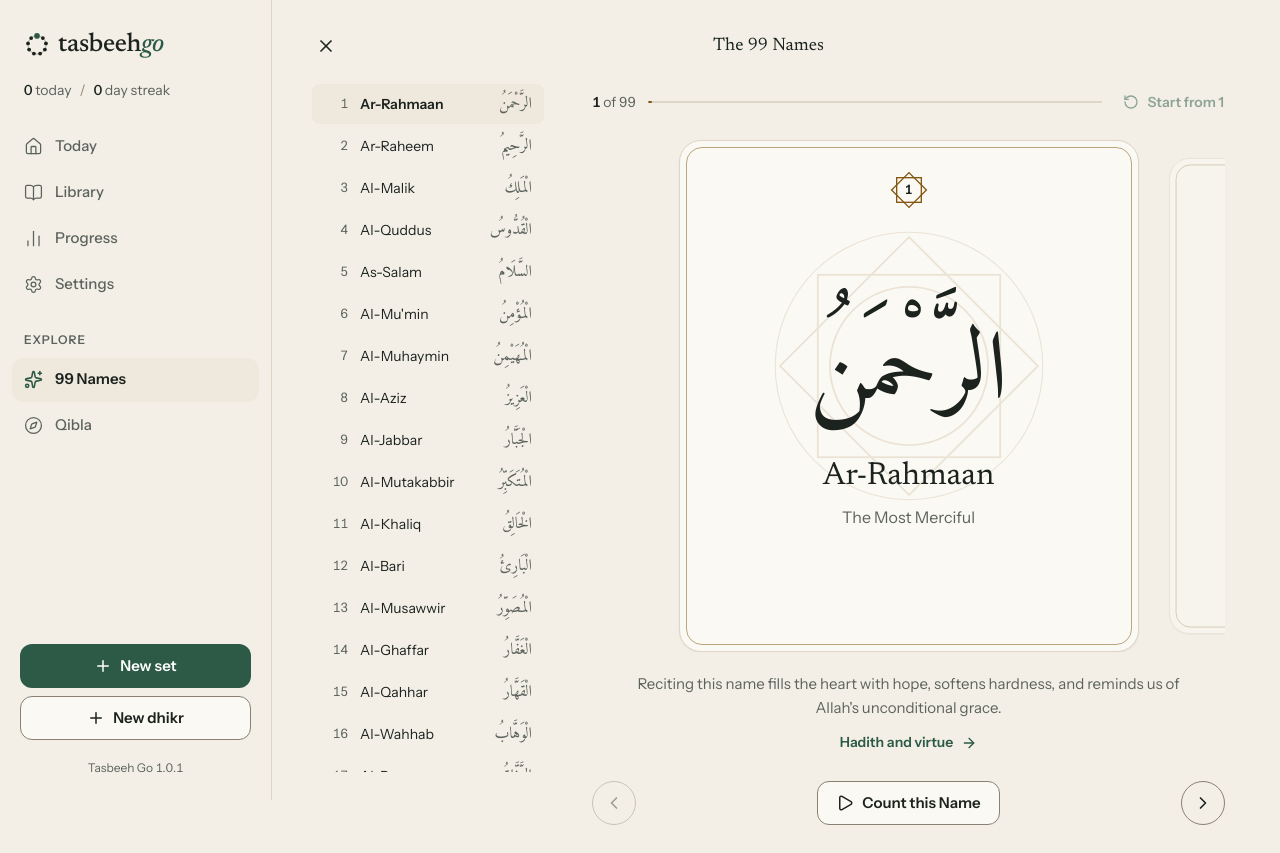
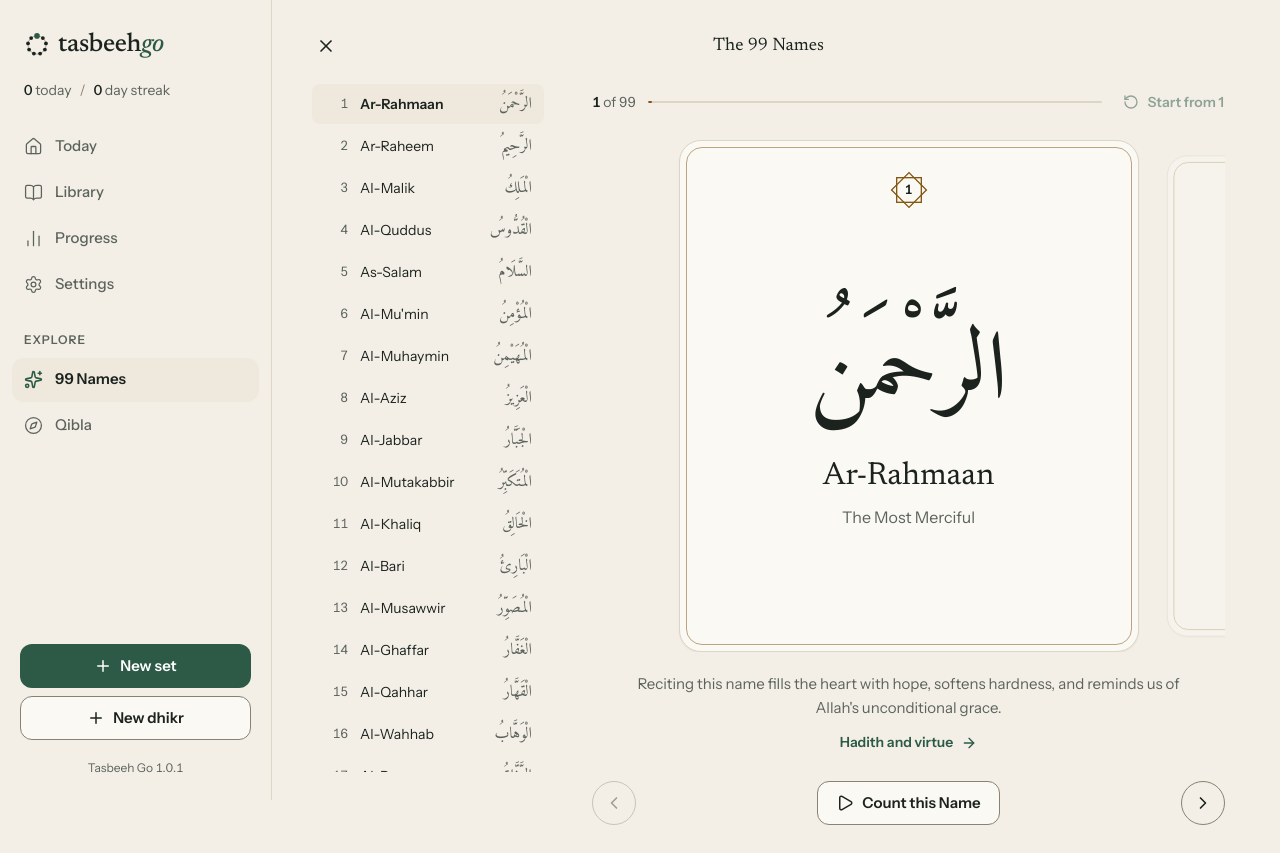
Before and after one commit to arsallanShahab/tasbeeh-counter, a React (Vite) app: page /names in a window 1280 px wide. Built offline with nearby package versions, Linux system fonts and the light colour scheme; a web font is replaced by a local one.

Commit message:
feat: remove StarRosette component from Ornament and update its usage in NamesView and HomeView

```diff
--- a/src/components/common/Ornament.jsx
+++ b/src/components/common/Ornament.jsx
@@ -1,15 +1,3 @@
-// Eight-pointed star (khatam): two squares at 45 degrees with inner rings.
-export const StarRosette = ({ className = "" }) => (
-  <svg viewBox="0 0 100 100" className={className} aria-hidden="true" focusable="false">
-    <g fill="none" stroke="currentColor" strokeWidth="0.6">
-      <rect x="20" y="20" width="60" height="60" />
-      <rect x="20" y="20" width="60" height="60" transform="rotate(45 50 50)" />
-      <circle cx="50" cy="50" r="26" />
-      <circle cx="50" cy="50" r="44" strokeWidth="0.35" />
-    </g>
-  </svg>
-);
-
 // Small star medallion holding a number, as on a manuscript verse marker.
 export const StarNumber = ({ n, className = "" }) => (
   <span className={`relative inline-flex h-11 w-11 items-center justify-center text-gold ${className}`}>
--- a/src/components/counter/NamesView.jsx
+++ b/src/components/counter/NamesView.jsx
@@ -1,5 +1,4 @@
 import { useEffect, useLayoutEffect, useRef, useState } from "react";
-import { flushSync } from "react-dom";
 import { motion, useMotionValue, useTransform, animate } from "motion/react";
 import { useDrag } from "@use-gesture/react";
 import { Navigate } from "react-router-dom";
@@ -10,16 +9,23 @@ import { SEED_NAMES_OF_ALLAH } from "../../constants/asmaUlHusna";
 import { Button, IconButton } from "../common/Button";
 import { Seg } from "../common/Seg";
 import { Sheet } from "../common/Modal";
-import { StarRosette, StarNumber } from "../common/Ornament";
+import { StarNumber } from "../common/Ornament";
 
 const LAST = SEED_NAMES_OF_ALLAH.length - 1;
 const GAP = 14;
 const SNAP = { type: "spring", stiffness: 320, damping: 36, mass: 0.9 };
 
-// Scale and fade a card by its distance from the centre of the deck.
-const useCardMotion = (x, o, stepRef) => {
-  const d = useTransform(x, (v) => Math.min(1, Math.abs((v + o * stepRef.current) / stepRef.current)));
-  return { scale: useTransform(d, (t) => 1 - t * 0.07), opacity: useTransform(d, (t) => 1 - t * 0.5) };
+// A card at a fixed place in the deck (index `i`), shrinking and fading by its
+// distance from the centre. Fixed places mean nothing re-lays out after a swipe.
+const DeckCard = ({ i, x, stepRef, step, cardW, onSelect, children }) => {
+  const d = useTransform(x, (v) => Math.min(1, Math.abs((v + i * stepRef.current) / stepRef.current)));
+  const scale = useTransform(d, (t) => 1 - t * 0.06);
+  const opacity = useTransform(d, (t) => 1 - t * 0.55);
+  return (
+    <motion.div className="absolute inset-y-0" style={{ width: cardW, left: i * step - cardW / 2, scale, opacity }} onClick={onSelect}>
+      {children}
+    </motion.div>
+  );
 };
 
 // One Name as an illuminated card. `lang` picks the meaning shown.
@@ -28,7 +34,6 @@ const NameCard = ({ name, index, lang, large }) => {
   return (
     <article className="h-full rounded-[1.375rem] border border-line bg-surface p-1.5 shadow-(--shadow-raise)">
       <div className="relative flex h-full flex-col items-center overflow-hidden rounded-2xl border border-[color-mix(in_srgb,var(--gold)_38%,var(--line))] px-5 pb-7 pt-5 text-center">
-        <StarRosette className="pointer-events-none absolute left-1/2 top-[44%] h-[19rem] w-[19rem] -translate-x-1/2 -translate-y-1/2 text-gold opacity-[0.13]" />
         <StarNumber n={index + 1} className="relative" />
         <div className="relative flex flex-1 flex-col items-center justify-center py-4">
           <p dir="rtl" lang="ar" className={`font-arabic leading-[1.6] text-ink ${large ? "text-[6rem]" : "text-[4.75rem]"}`}>
@@ -80,21 +85,23 @@ export const NamesView = () => {
     stepRef.current = step;
   }, [step]);
 
-  const x = useMotionValue(0);
+  // The track sits at -index * step; a swipe just slides it.
+  const x = useMotionValue(-idx * step);
   const busy = useRef(false);
+  useLayoutEffect(() => {
+    if (!busy.current) x.jump(-idx * stepRef.current);
+  }, [idx, step, x]);
 
-  // Slide the deck one card, then commit the new index in the same frame
-  // the track resets, so the swap is invisible.
   const slide = (dir) => {
     if (busy.current) return;
+    const base = -idx * step;
     if ((dir === 1 && idx >= LAST) || (dir === -1 && idx <= 0)) {
-      animate(x, 0, SNAP);
+      animate(x, base, SNAP);
       return;
     }
     busy.current = true;
-    animate(x, -dir * step, SNAP).then(() => {
-      flushSync(() => navigateNames(dir));
-      x.set(0);
+    navigateNames(dir);
+    animate(x, base - dir * step, SNAP).then(() => {
       busy.current = false;
     });
   };
@@ -104,7 +111,6 @@ export const NamesView = () => {
       startNamesSession(target);
       vibe(8);
     }
-    x.set(0);
     setOverview(false);
   };
 
@@ -112,22 +118,20 @@ export const NamesView = () => {
     ({ down, movement: [mx], velocity: [vx], tap, last }) => {
       if (tap || busy.current) return;
       const atEdge = (mx > 0 && idx === 0) || (mx < 0 && idx === LAST);
+      const base = -idx * step;
       if (down) {
-        x.set(atEdge ? mx * 0.25 : mx);
+        x.set(base + (atEdge ? mx * 0.25 : mx));
         return;
       }
       if (last) {
         const commit = !atEdge && (Math.abs(mx) > step * 0.22 || (vx > 0.35 && Math.abs(mx) > 24));
         if (commit) slide(mx < 0 ? 1 : -1);
-        else animate(x, 0, SNAP);
+        else animate(x, base, SNAP);
       }
     },
     { axis: "x", filterTaps: true, pointer: { touch: true } }
   );
 
-  const sPrev = useCardMotion(x, -1, stepRef);
-  const sCur = useCardMotion(x, 0, stepRef);
-  const sNext = useCardMotion(x, 1, stepRef);
 
   useEffect(() => {
     if (view !== "names") return;
@@ -156,11 +160,9 @@ export const NamesView = () => {
   const countable = dById(name.id) || name;
   const pct = ((idx + 1) / SEED_NAMES_OF_ALLAH.length) * 100;
 
-  const cards = [
-    { o: -1, i: idx - 1, s: sPrev },
-    { o: 0, i: idx, s: sCur },
-    { o: 1, i: idx + 1, s: sNext },
-  ].filter((c) => c.i >= 0 && c.i <= LAST);
+  // Two either side, so a card leaving the edge never pops out mid-slide.
+  const cards = [];
+  for (let i = Math.max(0, idx - 2); i <= Math.min(LAST, idx + 2); i++) cards.push(i);
 
   return (
     <div className="flex min-h-[calc(100svh-1.5rem)] flex-col lg:min-h-[calc(100svh-3rem)]">
@@ -222,16 +224,20 @@ export const NamesView = () => {
               aria-label={`Name ${idx + 1} of 99, ${name.tr}`}
             >
               <motion.div className="absolute inset-y-0 left-1/2" style={{ x }}>
-                {cards.map(({ o, i, s }) => (
-                  <motion.div
+                {cards.map((i) => (
+                  <DeckCard
                     key={SEED_NAMES_OF_ALLAH[i].id}
-                    className="absolute inset-y-0"
-                    style={{ width: cardW, left: o * step - cardW / 2, scale: s.scale, opacity: s.opacity }}
-                    onClick={o !== 0 ? () => slide(o) : undefined}
-                    aria-hidden={o !== 0}
+                    i={i}
+                    x={x}
+                    stepRef={stepRef}
+                    step={step}
+                    cardW={cardW}
+                    onSelect={i !== idx ? () => slide(i > idx ? 1 : -1) : undefined}
                   >
-                    <NameCard name={SEED_NAMES_OF_ALLAH[i]} index={i} lang={settings.lang} large={isDesktop} />
-                  </motion.div>
+                    <div aria-hidden={i !== idx} className="h-full">
+                      <NameCard name={SEED_NAMES_OF_ALLAH[i]} index={i} lang={settings.lang} large={isDesktop} />
+                    </div>
+                  </DeckCard>
                 ))}
               </motion.div>
             </div>
--- a/src/components/home/HomeView.jsx
+++ b/src/components/home/HomeView.jsx
@@ -8,7 +8,6 @@ import { useNow } from "../../hooks/useNow";
 import PrayerTimesCard from "../prayer/PrayerTimesCard";
 import { Panel, SectionHeader, ListGroup, ListRow, IconTile, DhikrTile, ProgressBar } from "../common/Layout";
 import { Button } from "../common/Button";
-import { StarRosette } from "../common/Ornament";
 import {
   ICONS,
   OCCASIONS,
@@ -274,14 +273,13 @@ export const HomeView = () => {
       >
         {/* Inner rule: a manuscript-style double border. */}
         <div className="relative overflow-hidden rounded-[0.875rem] border border-[color-mix(in_srgb,var(--gold)_38%,var(--line))] px-6 pb-7 pt-8 text-center">
-          <StarRosette className="pointer-events-none absolute left-1/2 top-28 h-56 w-56 -translate-x-1/2 -translate-y-1/2 text-gold opacity-[0.16]" />
           <div className="relative">
             <p className="eyebrow flex items-center justify-center gap-2 text-gold">
               <span>Name of the day</span>
               <span className="h-px w-4 bg-current opacity-60" aria-hidden="true" />
               <span className="numerals">{idx + 1} of 99</span>
             </p>
-            <p dir="rtl" lang="ar" className="mt-5 font-arabic text-[3.75rem] leading-[1.45] text-ink">
+            <p dir="rtl" lang="ar" className="mt-7 font-arabic text-[3.75rem] leading-[1.45] text-ink">
               {name.arabic}
             </p>
             <h2 id="name-h" className="mt-2 font-display text-[1.75rem] leading-tight text-ink">
```
